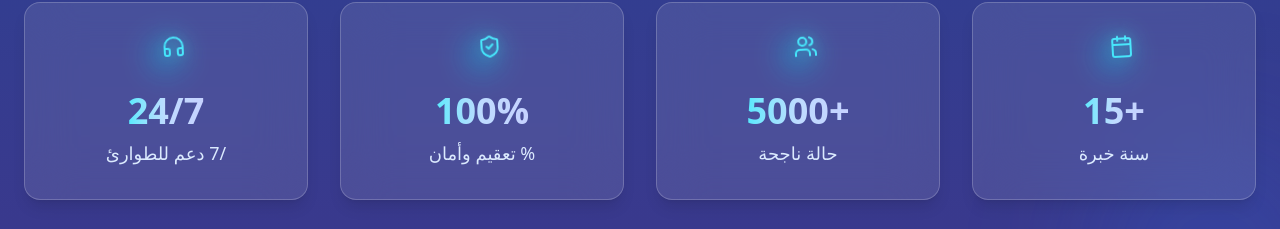
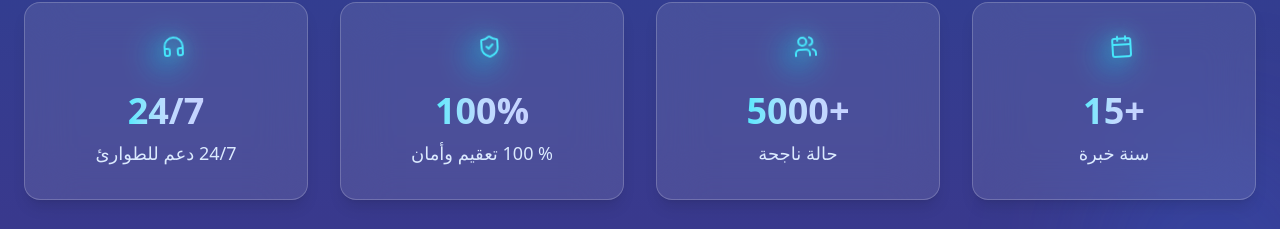
Before and after one commit to omar96163/Dentist-Site, a Next.js app: page / in a window 1280 px wide. Shown: the part 2053-2282 px from the top of the page. Built offline with nearby package versions, Linux system fonts and the light colour scheme.

Commit message:
make changes in app/components/StatsSection.tsx

```diff
--- a/app/components/StatsSection.tsx
+++ b/app/components/StatsSection.tsx
@@ -11,8 +11,8 @@ import { Calendar, Users, ShieldCheck, Headphones } from "lucide-react";
 const stats = [
   { num: 15, suffix: " سنة خبرة", icon: Calendar },
   { num: 5000, suffix: " حالة ناجحة", icon: Users },
-  { num: 100, suffix: "% تعقيم وأمان", icon: ShieldCheck },
-  { num: 24, suffix: "/7 دعم للطوارئ", icon: Headphones },
+  { num: 100, suffix: "% 100 تعقيم وأمان", icon: ShieldCheck },
+  { num: 24, suffix: "24/7 دعم للطوارئ", icon: Headphones },
 ];
 
 /* -----------------------------------------------------
```
